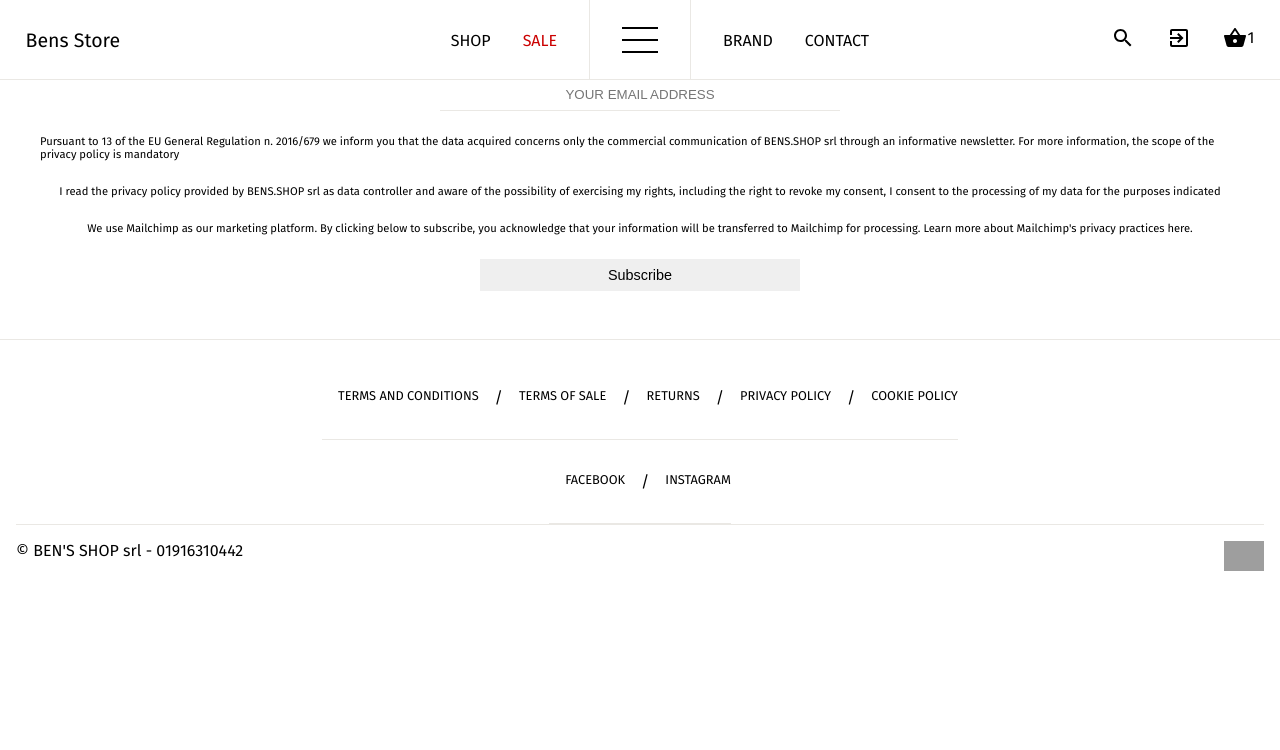
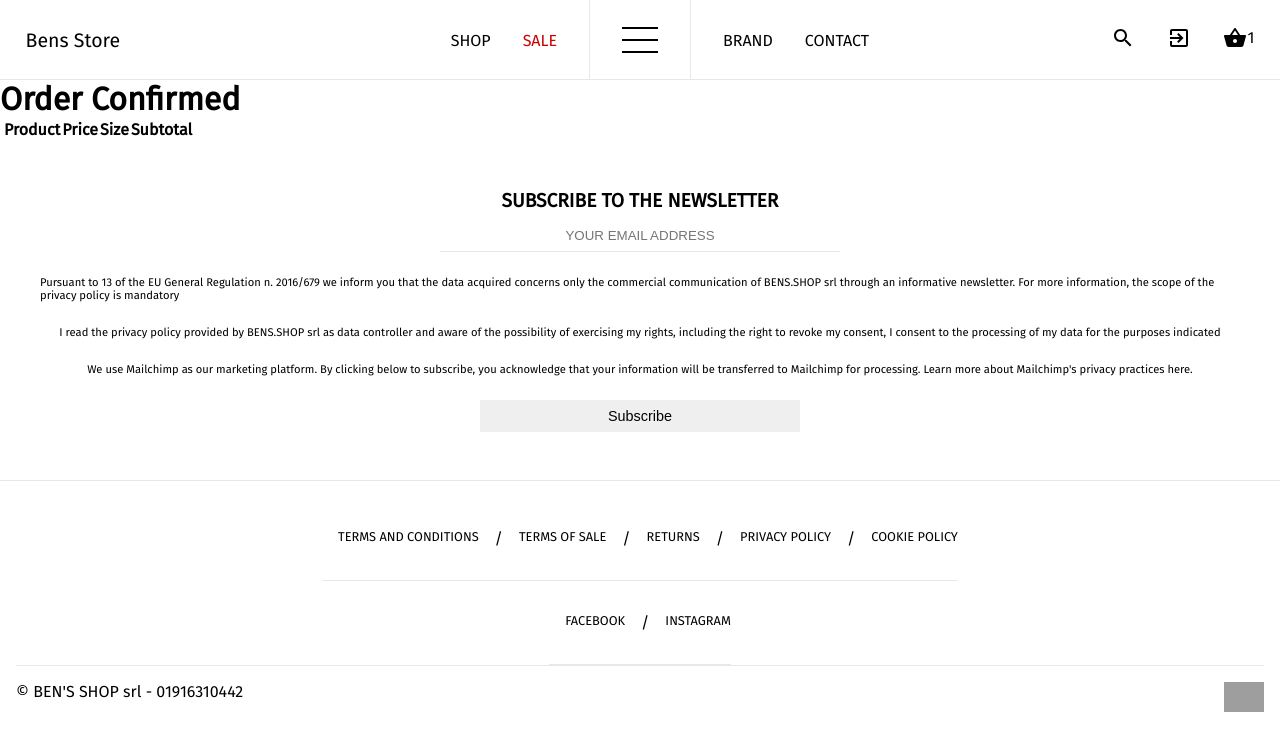
Before and after one commit to BenRiska/e-commerce-client, a React (Create React App) app: page /order/1 in a window 1280 px wide. Shown: the top 750 px of the page. Built offline with nearby package versions, Linux system fonts and the light colour scheme; grey boxes are pictures that could not be loaded.

Commit message:
cart queries

```diff
--- a/src/App.js
+++ b/src/App.js
@@ -9,6 +9,7 @@ import Checkout from './pages/Checkout';
 import Entry from './pages/Entry';
 import Error from './pages/Error';
 import Landing from './pages/Landing';
+import OrderConfirm from './pages/OrderConfirm';
 import Product from './pages/Product';
 import Shop from './pages/Shop';
 import AuthRoute from './utils/AuthRoute';
@@ -19,6 +20,7 @@ function App() {
             <Router>
                 <NavBar/>
                 <Switch>
+                    <Route exact path="/order/:id" component={OrderConfirm} />
                     <Route exact path="/checkout" component={Checkout} />
                     <Route exact path="/cart" component={Cart} />
                     <Route exact path="/item/:id" component={Product} />
--- a/src/pages/Checkout.js
+++ b/src/pages/Checkout.js
@@ -2,8 +2,10 @@ import React, {useContext} from 'react'
 import "../styles/Checkout/Checkout.css"
 import {Link} from "react-router-dom"
 import { AuthContext } from '../context/auth';
+import { useMutation } from '@apollo/react-hooks';
+import {CREATE_ORDER} from "../utils/queries"
 
-function Checkout() {
+function Checkout(props) {
 
     const {user, cart} = useContext(AuthContext)
 
@@ -18,6 +20,21 @@ function Checkout() {
 
         return total.toString()
     }
+
+    const [createOrder] = useMutation(CREATE_ORDER, {
+        update(
+          _,
+          {
+            data: { createOrder: orderData }
+          }
+        ) {
+          props.history.push(`/order/${orderData.id}`);
+        },
+        onError(err) {
+          console.log(err)
+        },
+        variables: {cartInput: {paypalId: Math.random() * 1000, cartItems: cart}}
+      });
 
     return (
         <div className="checkout">
@@ -77,7 +94,10 @@ function Checkout() {
                     <div>
                         <p>I have read and agree to the website terms and conditions *</p>
                     </div>
-                    <button onClick={() => alert("This is not a real website, sorry!")}>PROCEED TO PAYPAL</button>
+                    <button onClick={(e) => {
+                        e.preventDefault()
+                        createOrder()
+                        }}>PROCEED TO PAYPAL</button>
                 </div>
             </form>
         </div>
--- /dev/null
+++ b/src/pages/OrderConfirm.js
@@ -0,0 +1,26 @@
+import React from 'react'
+import "../styles/OrderConfirm/OrderConfirm.css"
+
+function OrderConfirm() {
+    return (
+        <div className="orderConfirm">
+            <h1>Order Confirmed</h1>
+            <table className="order__table">
+                <thead className="order__table-header">
+                    <tr>
+                        <th></th>
+                        <th>Product</th>
+                        <th>Price</th>
+                        <th>Size</th>
+                        <th>Subtotal</th>
+                    </tr>
+                </thead>
+                <tbody>
+
+                </tbody>
+            </table>
+        </div>
+    )
+}
+
+export default OrderConfirm
--- /dev/null
+++ b/src/styles/OrderConfirm/OrderConfirm.css
@@ -0,0 +1,3 @@
+.orderConfirm {
+  margin-top: 80px;
+}
--- a/src/utils/queries.js
+++ b/src/utils/queries.js
@@ -66,3 +66,22 @@ mutation register($email: String!, $password: String!) {
   }
 }
 `;
+
+export const CREATE_ORDER = gql`
+mutation
+createOrder($cartInput: cartInput)
+  {
+  createOrder(cartInput: $cartInput){
+    id
+    paypalId
+    items {
+      name
+      id
+      description
+      images
+      sizes
+      price
+    }
+  }
+}
+`
```
